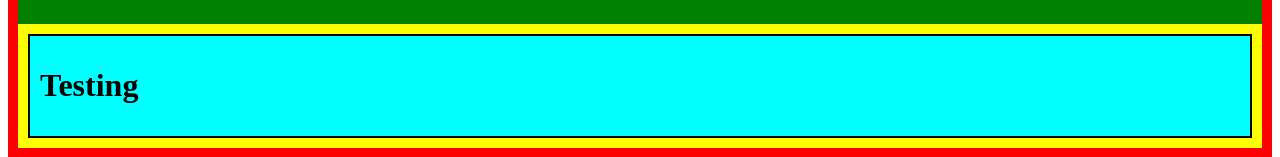
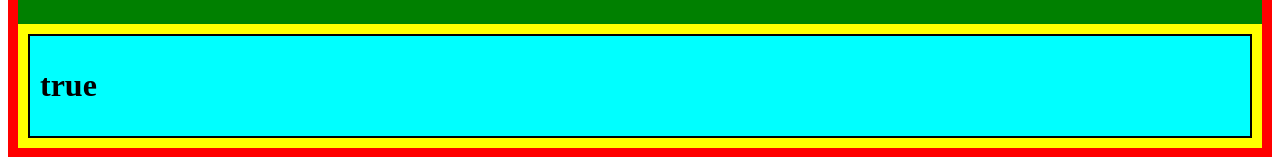
Before and after one commit to DerekKirschbaum/pyramid-nim-2, a React (Create React App) app: page / in a window 1280 px wide. Shown: the part 128-285 px from the top of the page. Built offline with nearby package versions, Linux system fonts and the light colour scheme.

Commit message:
changing state

```diff
--- a/src/App.js
+++ b/src/App.js
@@ -3,7 +3,7 @@ import Line from './Line'
 
 export default function App () {
 
-  const [state, setState] = React.useState("Testing")
+  const [state, setState] = React.useState(true)
 
   return (
     <div className='main'>
--- a/src/Line.js
+++ b/src/Line.js
@@ -3,7 +3,7 @@ import React from 'react'
 export default function Line (props) {
     return (
         <div className='line'>
-            <h1>{props.text}</h1>
+            <h1>{props.text ? "true" : "false"}</h1>
         </div>
     )
 }
```
